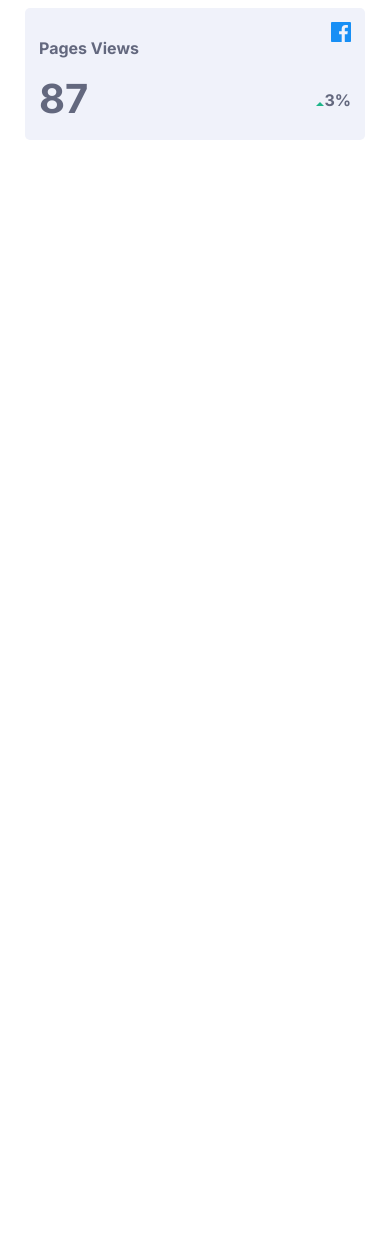
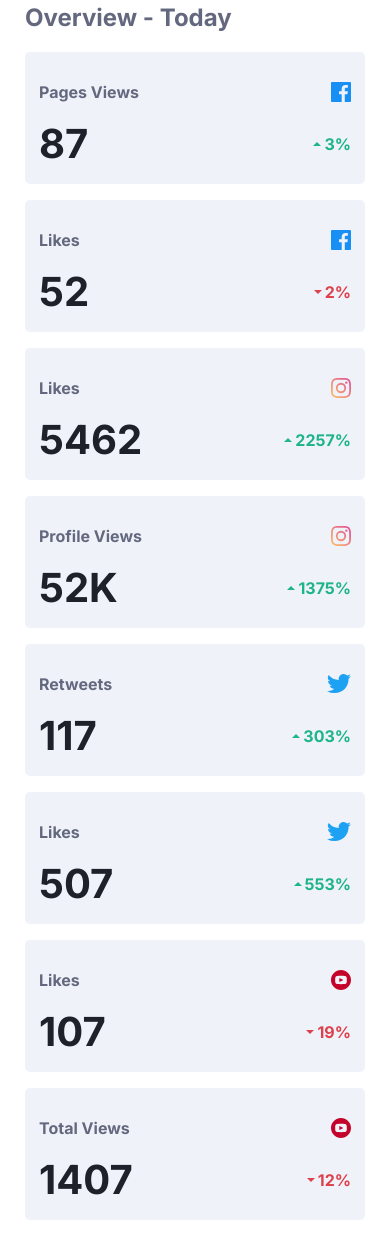
Before and after one commit to ManuelD10/social-media-dashboard-FrontEndMentor, a plain HTML site: page index.html in a window 390 px wide. Shown: the part 1285-2523 px from the top of the page. Before the commit the page ends 1443 px from the top, so only its background shows below. Drawn offline with Linux system fonts and the light colour scheme.

Commit message:
Mobile light finish

```diff
--- a/index.html
+++ b/index.html
@@ -96,7 +96,101 @@
             </div>
             <div class="overviewInfo">
                 <p class="overviewInfo__number">87</p>
-                <p><img src="resources/images/icon-up.svg"></img>3%</p>
+                <div class="overviewInfo__percent">
+                    <img src="resources/images/icon-up.svg"></img>
+                    <p class="up">3%</p>
+                </div>
+            </div>
+        </div>
+        <div class="ctnOverview ctnOverview--marginTop">
+            <div class="overviewInfo">
+                <p>Likes</p>
+                <img class="overviewInfo__img" src="./resources/images/icon-facebook.svg" alt="">
+            </div>
+            <div class="overviewInfo">
+                <p class="overviewInfo__number">52</p>
+                <div class="overviewInfo__percent">
+                    <img src="resources/images/icon-down.svg"></img>
+                    <p class="down">2%</p>
+                </div>
+            </div>
+        </div>
+        <div class="ctnOverview ctnOverview--marginTop">
+            <div class="overviewInfo">
+                <p>Likes</p>
+                <img class="overviewInfo__img" src="./resources/images/icon-instagram.svg" alt="">
+            </div>
+            <div class="overviewInfo">
+                <p class="overviewInfo__number">5462</p>
+                <div class="overviewInfo__percent">
+                    <img src="resources/images/icon-up.svg"></img>
+                    <p class="up">2257%</p>
+                </div>
+            </div>
+        </div>
+        <div class="ctnOverview ctnOverview--marginTop">
+            <div class="overviewInfo">
+                <p>Profile Views</p>
+                <img class="overviewInfo__img" src="./resources/images/icon-instagram.svg" alt="">
+            </div>
+            <div class="overviewInfo">
+                <p class="overviewInfo__number">52K</p>
+                <div class="overviewInfo__percent">
+                    <img src="resources/images/icon-up.svg"></img>
+                    <p class="up">1375%</p>
+                </div>
+            </div>
+        </div>
+        <div class="ctnOverview ctnOverview--marginTop">
+            <div class="overviewInfo">
+                <p>Retweets</p>
+                <img class="overviewInfo__img" src="./resources/images/icon-twitter.svg" alt="">
+            </div>
+            <div class="overviewInfo">
+                <p class="overviewInfo__number">117</p>
+                <div class="overviewInfo__percent">
+                    <img src="resources/images/icon-up.svg"></img>
+                    <p class="up">303%</p>
+                </div>
+            </div>
+        </div>
+        <div class="ctnOverview ctnOverview--marginTop">
+            <div class="overviewInfo">
+                <p>Likes</p>
+                <img class="overviewInfo__img" src="./resources/images/icon-twitter.svg" alt="">
+            </div>
+            <div class="overviewInfo">
+                <p class="overviewInfo__number">507</p>
+                <div class="overviewInfo__percent">
+                    <img src="resources/images/icon-up.svg"></img>
+                    <p class="up">553%</p>
+                </div>
+            </div>
+        </div>
+        <div class="ctnOverview ctnOverview--marginTop">
+            <div class="overviewInfo">
+                <p>Likes</p>
+                <img class="overviewInfo__img" src="./resources/images/icon-youtube.svg" alt="">
+            </div>
+            <div class="overviewInfo">
+                <p class="overviewInfo__number">107</p>
+                <div class="overviewInfo__percent">
+                    <img src="resources/images/icon-down.svg"></img>
+                    <p class="down">19%</p>
+                </div>
+            </div>
+        </div>
+        <div class="ctnOverview ctnOverview--marginTop">
+            <div class="overviewInfo">
+                <p>Total Views</p>
+                <img class="overviewInfo__img" src="./resources/images/icon-youtube.svg" alt="">
+            </div>
+            <div class="overviewInfo">
+                <p class="overviewInfo__number">1407</p>
+                <div class="overviewInfo__percent">
+                    <img src="resources/images/icon-down.svg"></img>
+                    <p class="down">12%</p>
+                </div>
             </div>
         </div>
     </section>
--- a/resources/sass/partials/layout.scss
+++ b/resources/sass/partials/layout.scss
@@ -6,6 +6,10 @@ body {
 h1 {
     font-size: 25px;
     margin-bottom: -9px;
+}
+h2{
+    margin-top: 64px;
+    color: hsl(228, 12%, 44%);
 }
 
 strong {
@@ -111,9 +115,13 @@ strong {
     border-radius: 5px;
     padding: 14px;
 }
+.ctnOverview--marginTop{
+    margin-top: 16px;
+}
 .overviewInfo{
     display: flex;
     justify-content: space-between;
+    align-items: center;
 }
 
 .overviewInfo__img{
@@ -126,7 +134,20 @@ strong {
 }
 
 .overviewInfo__number{
-    color: black;
+    color:  hsl(230, 17%, 14%) !important;
     font-size: 40px;
     margin: 0px;
 }
+.overviewInfo__percent{
+    display: flex;
+    align-items: center;
+}
+.overviewInfo__percent img{
+    margin-right: 3px;
+}
+.overviewInfo__percent .up{
+    color: hsl(163, 72%, 41%);
+}
+.overviewInfo__percent .down{
+    color: hsl(356, 69%, 56%);
+}
```
Also changed, not shown: resources/css/style.css, 3 other files.
